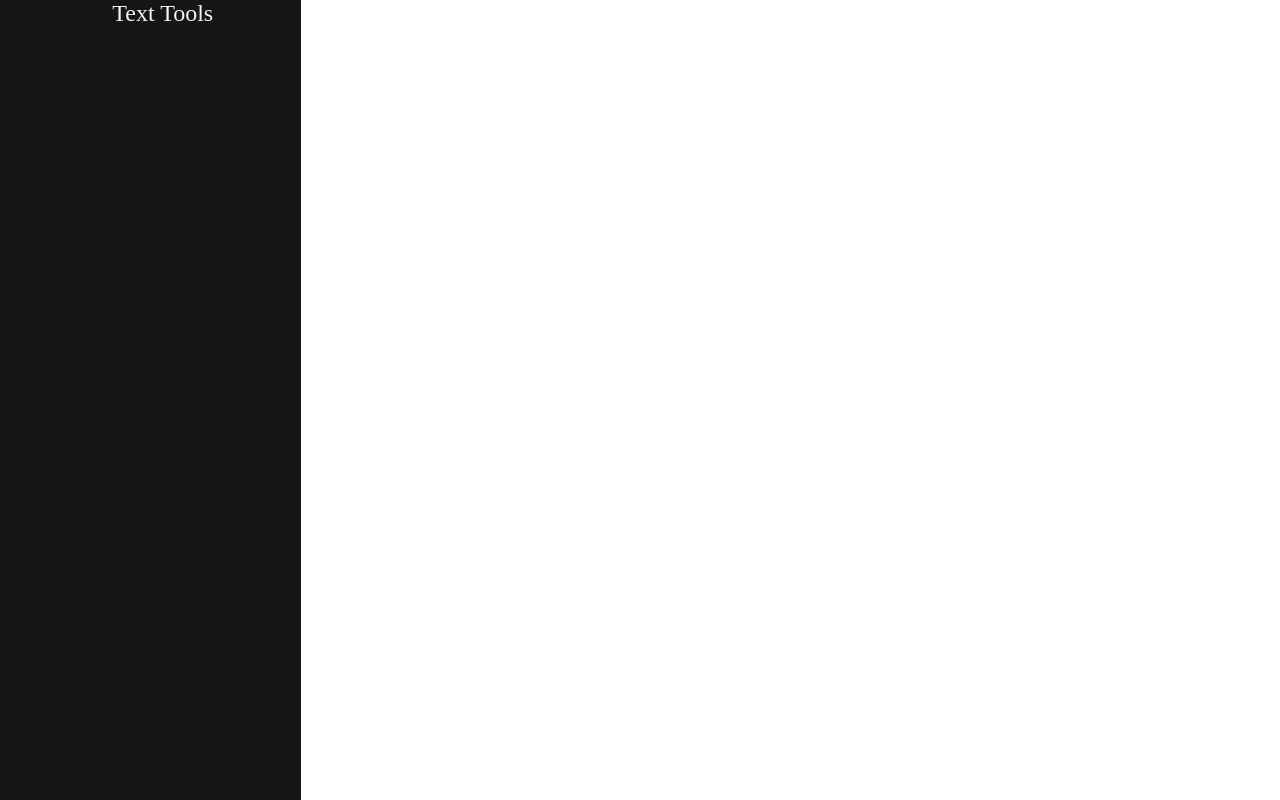
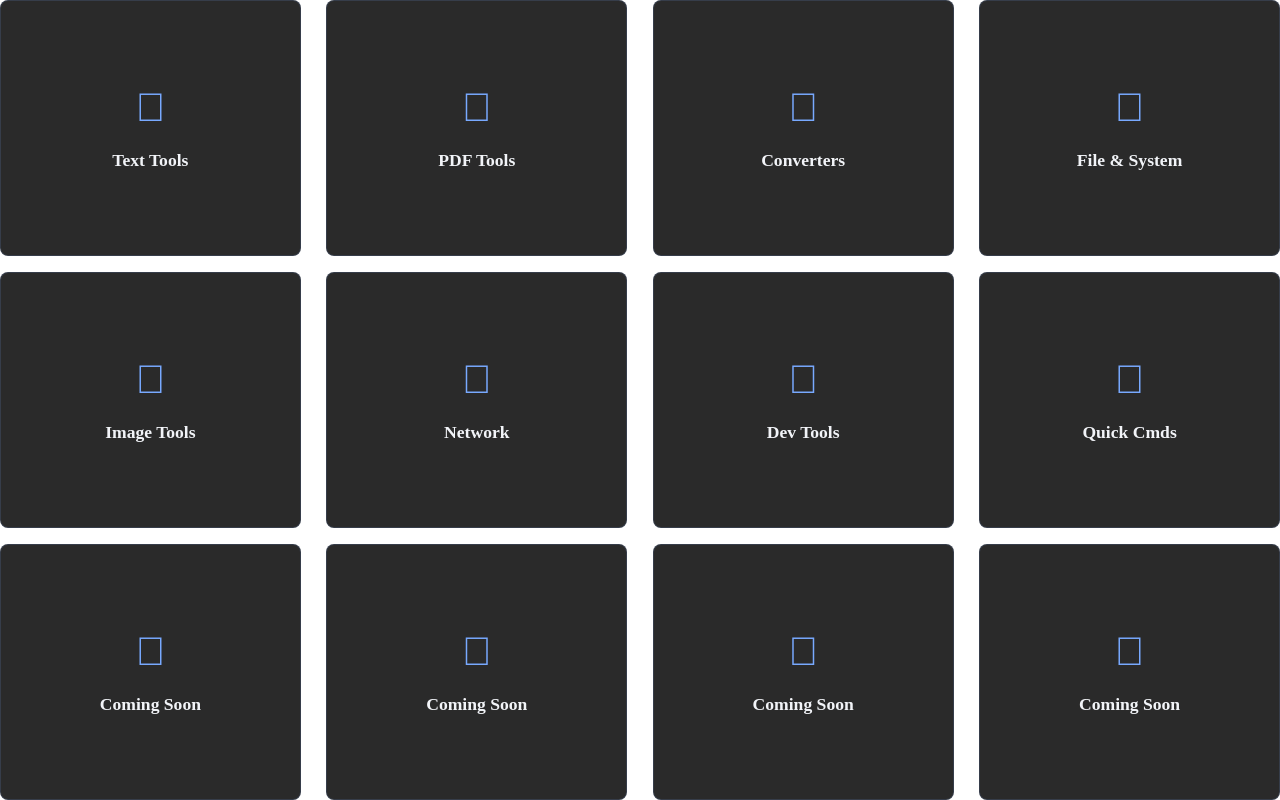
Before and after one commit to ArmutS/SimpleTools, a SvelteKit app: page / in a window 1280 px wide. Built offline with nearby package versions, Linux system fonts and the light colour scheme; a web font is replaced by a local one.

Commit message:
redesign buttons

```diff
--- a/src/routes/+page.svelte
+++ b/src/routes/+page.svelte
@@ -6,6 +6,29 @@
     import "../themes/carbonfox.css";
     import "../themes/icons.css";
     import { onMount } from "svelte";
+
+    let tools = [
+        { id: "text", name: "Text Tools", icon: "nf-seti-text" },
+        { id: "pdf", name: "PDF Tools", icon: "nf-seti-pdf" },
+        {
+            id: "convert",
+            name: "Converters",
+            icon: "nf-md-file_arrow_left_right_outline",
+        },
+        { id: "file", name: "File & System", icon: "nf-oct-file" },
+        { id: "image", name: "Image Tools", icon: "nf-fa-image" },
+        { id: "network", name: "Network", icon: "nf-md-console_network" },
+        { id: "dev", name: "Dev Tools", icon: "nf-dev-devicon" },
+        { id: "quickcmd", name: "Quick Cmds", icon: "nf-oct-command_palette" },
+        { id: "9", name: "Coming Soon", icon: "nf-fae-comet" },
+        { id: "10", name: "Coming Soon", icon: "nf-fae-comet" },
+        { id: "11", name: "Coming Soon", icon: "nf-fae-comet" },
+        { id: "12", name: "Coming Soon", icon: "nf-fae-comet" },
+    ];
+
+    function clickButtons(button_id: string) {
+
+        }
 
     // let currentTheme = localStorage.getItem("selected-theme") || "nordic-dark";
     function setTheme(themeName: string) {
@@ -18,9 +41,16 @@
     });
 </script>
 
-<main class="main-box">
-    <div class="text-tools"><i class="nf-seti-text"></i> Text Tools</div>
+<main class="main">
+    <div class="tools-box">
+        {#each tools as tool}
+            <button class="tools-buttons" on:click={() => clickButtons(tool.id)}>
+                <i class="{tool.icon} tool-icon"></i>
 
+                <span class="tool-name">{tool.name}</span>
+            </button>
+        {/each}
+    </div>
 </main>
 
 <style>
@@ -45,28 +75,67 @@
         font-family: "NerdFonts";
     }
 
-    .main-box {
+    .main {
         box-sizing: border-box;
         width: 100%;
         height: 100%;
         display: flex;
-        flex-wrap: wrap;
-        gap: 2%;
+        justify-content: center;
         overflow: hidden;
         background-color: transparent;
     }
-    div {
+
+    .tools-box {
+        display: flex;
+        flex-wrap: wrap;
+        gap: 2%;
         box-sizing: border-box;
+        width: 100%;
+        height: 100%;
+        background-color: transparent;
+    }
+    i[class^="nf-"],
+    i[class*=" nf-"] {
+        font-style: normal !important;
+    }
+
+    .tools-buttons {
         width: calc((100% - 6%) / 4);
         height: auto;
-        aspect-ratio: 1/1;
-        background-color: var(--bg-app);
-        color: var(--text-main);
-        text-align: center;
-        font-size: 1.5rem;
+        background-color: var(--bg-input, #333);
+        color: var(--text-main, #fff);
+        border: 1px solid var(--border-color, #555);
+        border-radius: 8px;
+        cursor: pointer;
+        transition: all 0.2s;
+
+        display: flex;
+        flex-direction: column;
+        justify-content: center;
+        align-items: center;
+        gap: 15px;
     }
-    i[class^="nf-"], i[class*=" nf-"] {
-    font-style: normal !important;
-}
 
+    .tool-icon {
+        font-size: 2.5rem;
+        color: var(--bg-options);
+        margin-bottom: 5px;
+    }
+
+    /* Yazı Stili */
+    .tool-name {
+        font-family: "NerdFonts";
+        font-size: 1.1rem;
+        font-weight: bold;
+    }
+
+    .tools-buttons:hover {
+        background-color: var(--bg-options);
+        color: var(--options-text);
+        transform: translateY(-3px);
+    }
+
+    .tools-buttons:hover .tool-icon {
+        color: var(--options-text);
+    }
 </style>
```
Also changed, not shown: 1 other file (tests, documents, lock files or other folders).
